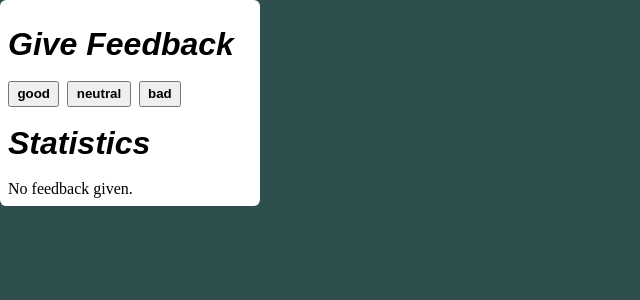
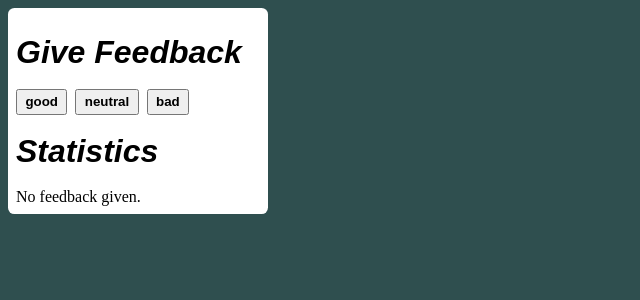
Before and after one commit to datas2k/fullstackopen, a React (Create React App) app in the folder part1/unicafe/: page / in a window 1280 px wide. Shown: the top 300 px of the page, without its empty margins (0-640 px from the left). Built offline with nearby package versions, Linux system fonts and the light colour scheme.

Commit message:
unicafe step4

```diff
--- a/part1/unicafe/src/App.css
+++ b/part1/unicafe/src/App.css
@@ -6,6 +6,7 @@
 
 html {
   background-color: darkslategray;
+  padding: 1ch;
 }
 
 .App {
```
